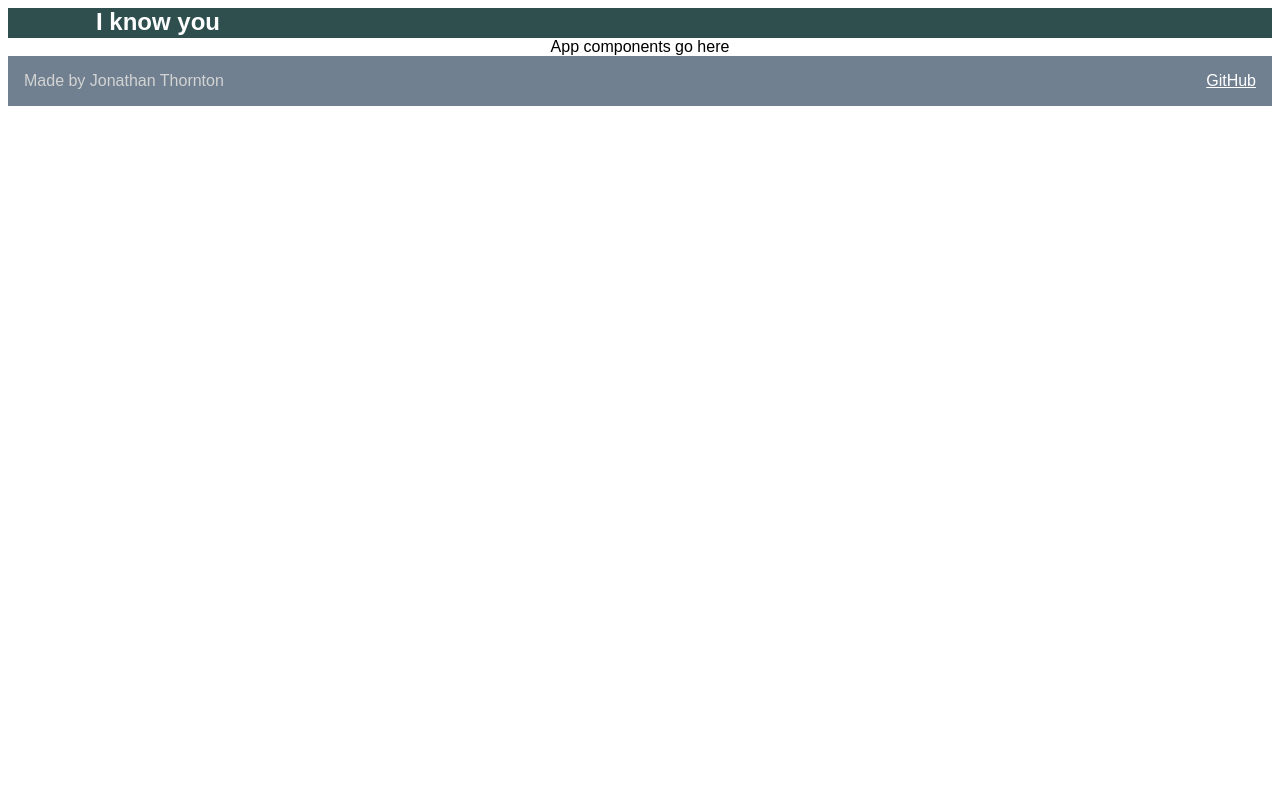
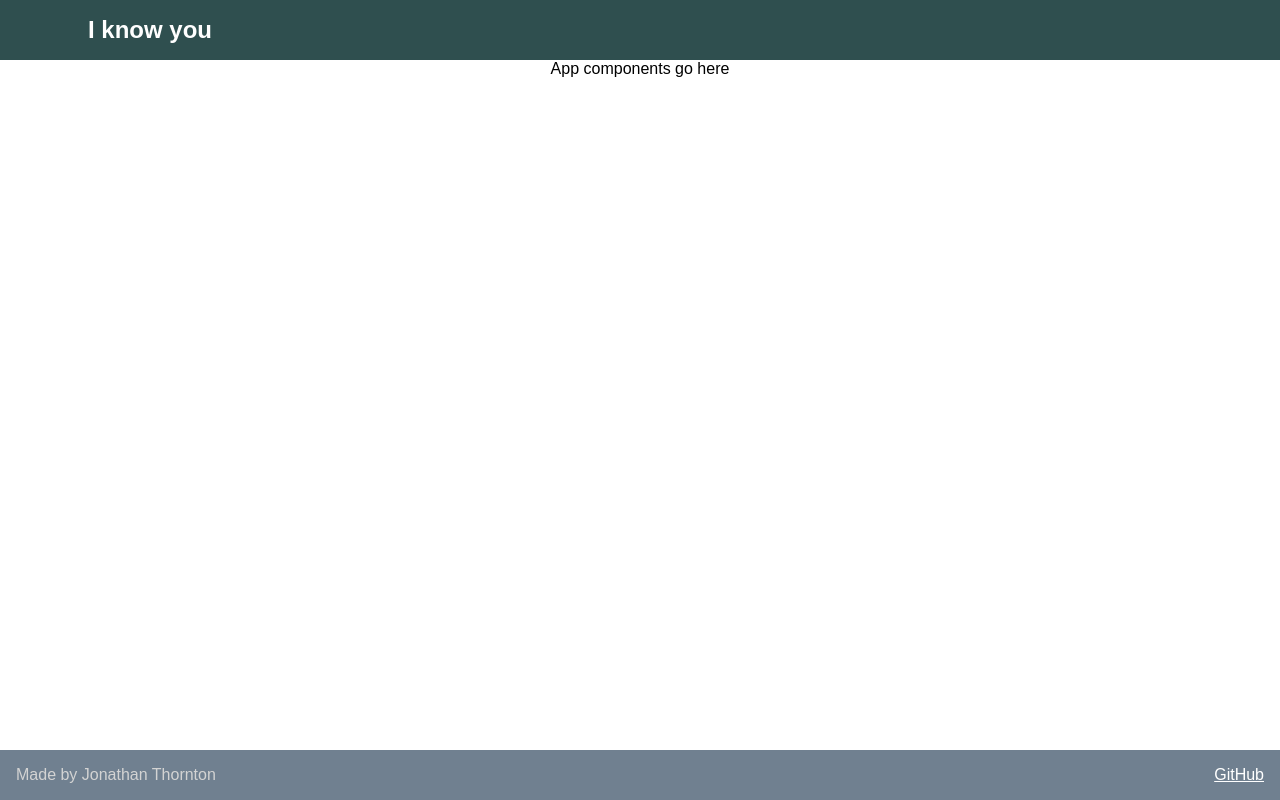
Before and after one commit to apretado/startup, a React (Vite) app: page / in a window 1280 px wide. Built offline with nearby package versions, Linux system fonts and the light colour scheme.

Commit message:
Modify css to fix app height

```diff
--- a/src/app.css
+++ b/src/app.css
@@ -3,7 +3,7 @@ html {
     height: 100%;
 }
 
-.body, menu{
+body {
     margin: 0;
 }
 
@@ -11,6 +11,7 @@ html {
     display: flex;
     flex-direction: column;
     justify-content: center;
+    height: 100vh;
 
     margin: 0;
 }
@@ -27,10 +28,6 @@ main {
     display: flex;
     flex-direction: column;
     align-items: center;
-}
-
-.body {
-    height: 100%;
 }
 
 footer {
```
